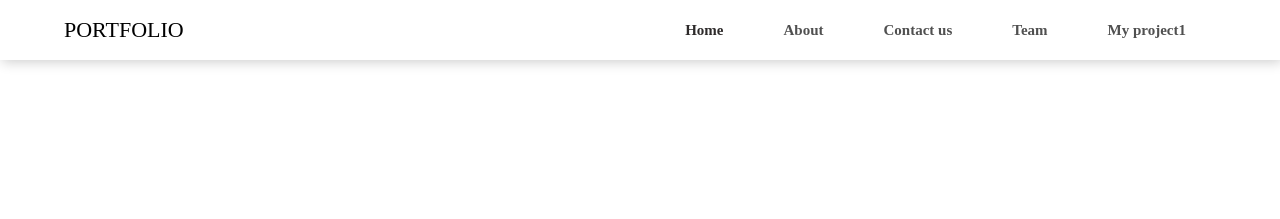
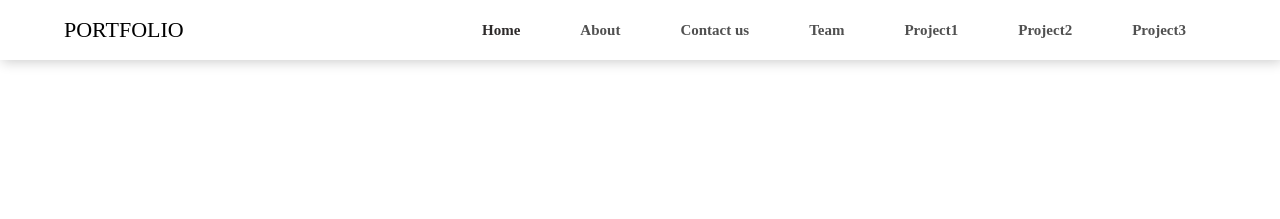
Before and after one commit to zohamumtaz/Portfolio-1, a plain HTML site: page index.html in a window 1280 px wide. Shown: the top 219 px of the page. Drawn offline with Linux system fonts and the light colour scheme.

Commit message:
Update index.html

```diff
--- a/index.html
+++ b/index.html
@@ -21,7 +21,10 @@
 	<li><a href="#">About</a></li>
 	<li><a href="#">Contact us</a></li>
 	<li><a href="#">Team</a></li>
-        <li><a href="https://projone.github.io/tweet-tracks/">My project1</a>
+        <li><a href="https://projone.github.io/tweet-tracks/">Project1</a>
+        <li><a href="https://swatch-makeup-reviews.herokuapp.com/login">Project2</a>
+	<li><a href="https://agile-mesa-10306.herokuapp.com/">Project3</a></li>
+	</ul>
 	</ul>
 	<!--bars--------------->
 	<div class="toggle"></div>
```
